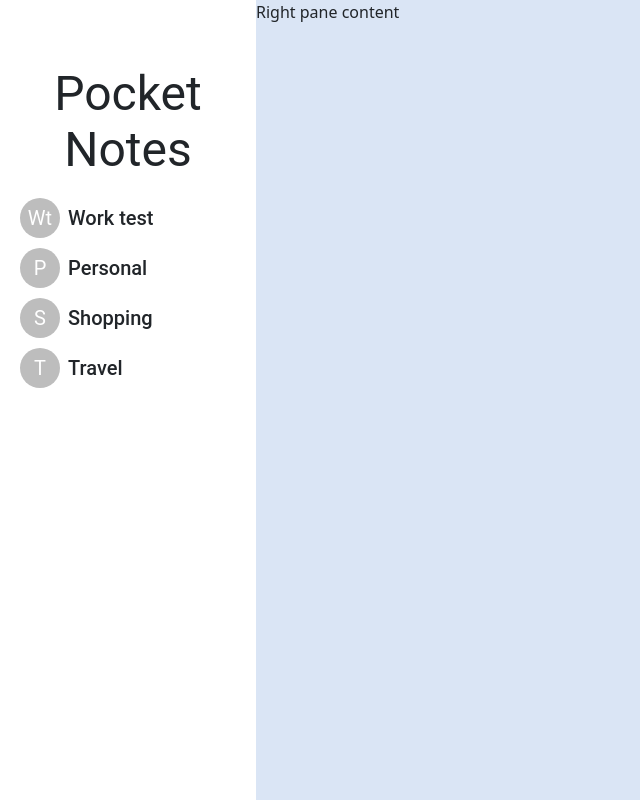
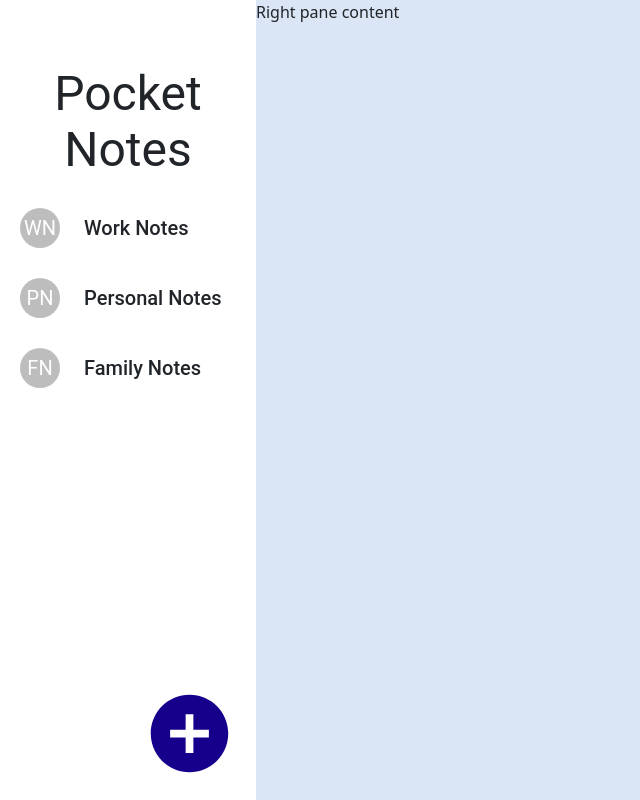
Before and after one commit to honeyharshita24/PocketNotes, a React (Create React App) app: page / in a window 1280 px wide. Shown: the whole page, without its empty margins (0-640 px from the left). Built offline with nearby package versions, Linux system fonts and the light colour scheme.

Commit message:
addicon compoent added

```diff
--- /dev/null
+++ b/src/components/atoms/AddCircleIcon/AddCircleIcon.jsx
@@ -0,0 +1,12 @@
+import React, { Component } from 'react';
+import AddCircleIcon from '@mui/icons-material/AddCircle';
+
+
+class AddIcon extends Component {
+    state = {  }
+    render() {
+        return (<AddCircleIcon sx={{ fontSize: 93, color: '#16008B' }}/>);
+    }
+}
+
+export default AddIcon;
--- a/src/components/molecules/GroupName/GroupName.jsx
+++ b/src/components/molecules/GroupName/GroupName.jsx
@@ -4,14 +4,18 @@ import Typography from '@mui/material/Typography';
 import Box from '@mui/material/Box';
 
 class GroupName extends Component {
+  handleClick = () => {
+    // Define what happens when the card is clicked
+    console.log('Card clicked');
+  };
+
   render() {
     const { name } = this.props;
     return (
-      <Box display="flex" alignItems="center">
-        <Avatar1 name={name}/>
-        <Typography variant="h6" style={{ marginLeft: 8 }}>{name}
-        </Typography>
-      </Box>
+        <Box display="flex" alignItems="center" onClick={this.handleClick}>
+          <Avatar1 name={name} />
+          <Typography variant="h6" style={{ marginLeft: 24 }}>{name}</Typography>
+        </Box>
     );
   }
 }
--- a/src/components/pages/homePage/homePage.jsx
+++ b/src/components/pages/HomePage/HomePage.jsx
@@ -3,6 +3,7 @@ import Text from '../../atoms/Text/Text';
 import { ThemeProvider } from '@mui/material';
 import theme from '../../../theme';
 import GroupName from '../../molecules/GroupName/GroupName';
+import AddIcon from '../../atoms/AddCircleIcon/AddCircleIcon';
 
 class HomePage extends Component {
     state = {};
@@ -19,6 +20,7 @@ class HomePage extends Component {
             display: 'flex',
             flexDirection: 'column',
             alignItems: 'center',
+            position: 'relative',
         },
         textContainer: {
             width: '100%',
@@ -29,20 +31,25 @@ class HomePage extends Component {
             width: '100%',
             textAlign: 'left',
             paddingLeft: '20px',
-            marginTop: '20px', // Space between the title and the list
+            marginTop: '30px', // Space between the title and the list
         },
         nameItem: {
-            marginBottom: '10px', // Space between each list item
+            marginBottom: '30px', // Space between each list item
         },
         rightPane: {
             width: '80%',
             height: '100vh',
             backgroundColor: '#DAE5F5',
         },
+        addIcon: {
+            position: 'absolute',
+            bottom: '20px',
+            right: '20px',
+        },
     };
 
     render() {
-        const noteGroupNames = ['Work test', 'Personal', 'Shopping', 'Travel']; // Added more names for demonstration
+        const noteGroupNames = ['Work Notes', 'Personal Notes', 'Family Notes'];
 
         return (
             <ThemeProvider theme={theme}>
@@ -58,6 +65,9 @@ class HomePage extends Component {
                                 </div>
                             ))}
                         </div>
+                        <div style={this.pageStyles.addIcon}>
+                            <AddIcon />
+                        </div>
                     </div>
                     <div style={this.pageStyles.rightPane}>Right pane content</div>
                 </div>
--- a/src/index.js
+++ b/src/index.js
@@ -12,7 +12,7 @@ import SendIcon from './components/atoms/sendIcon/sendIcon.jsx';
 import CreateButton from './components/atoms/createButton/createButton.jsx';
 import HomePageImg from './components/atoms/HomePageImg/HomePageImg.jsx';
 import GroupName from './components/molecules/GroupName/GroupName.jsx';
-import HomePage from './components/pages/homePage/homePage.jsx';
+import HomePage from './components/pages/HomePage/HomePage.jsx';
 
 const root = ReactDOM.createRoot(document.getElementById('root'));
 root.render(
```
